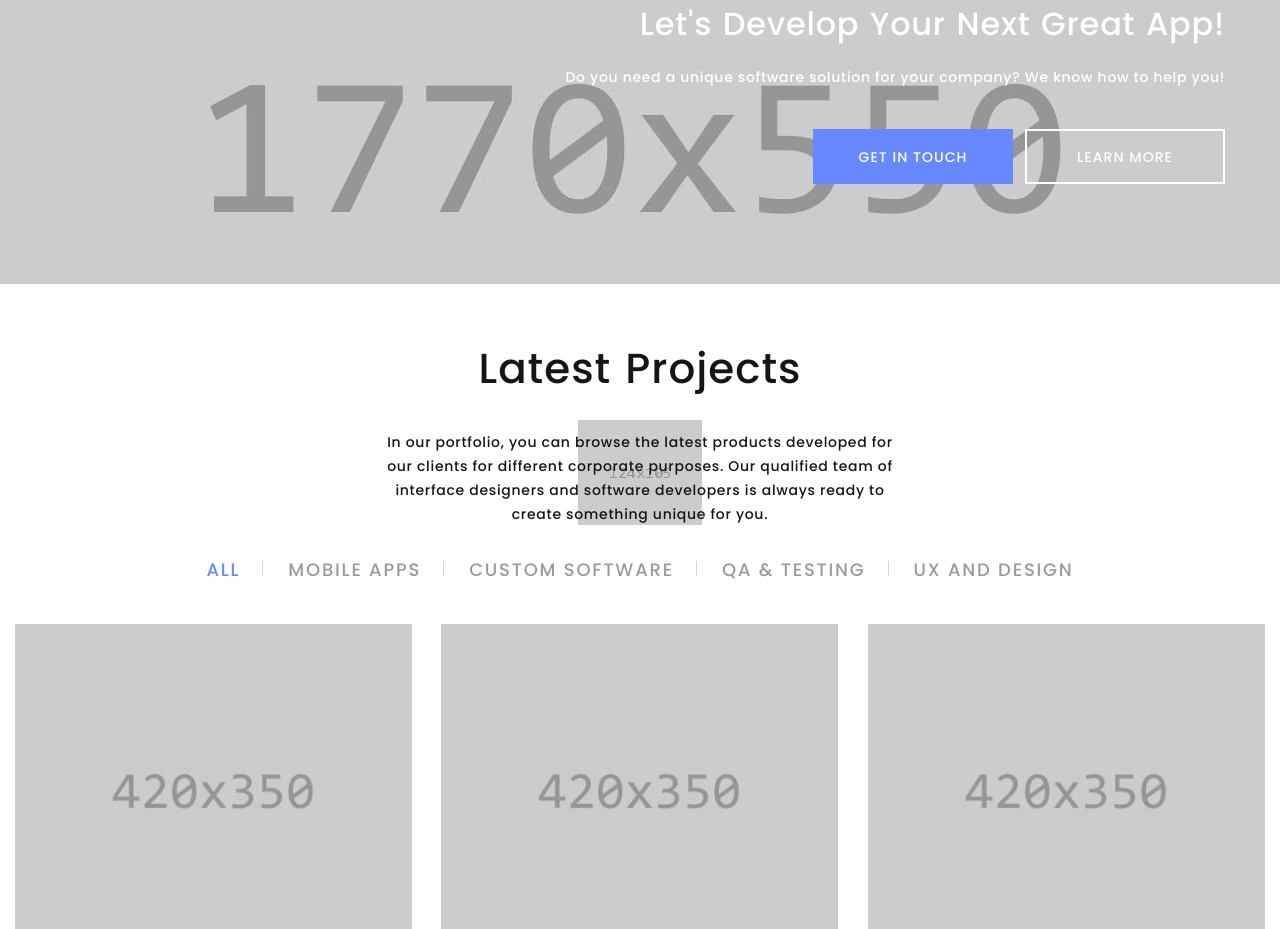
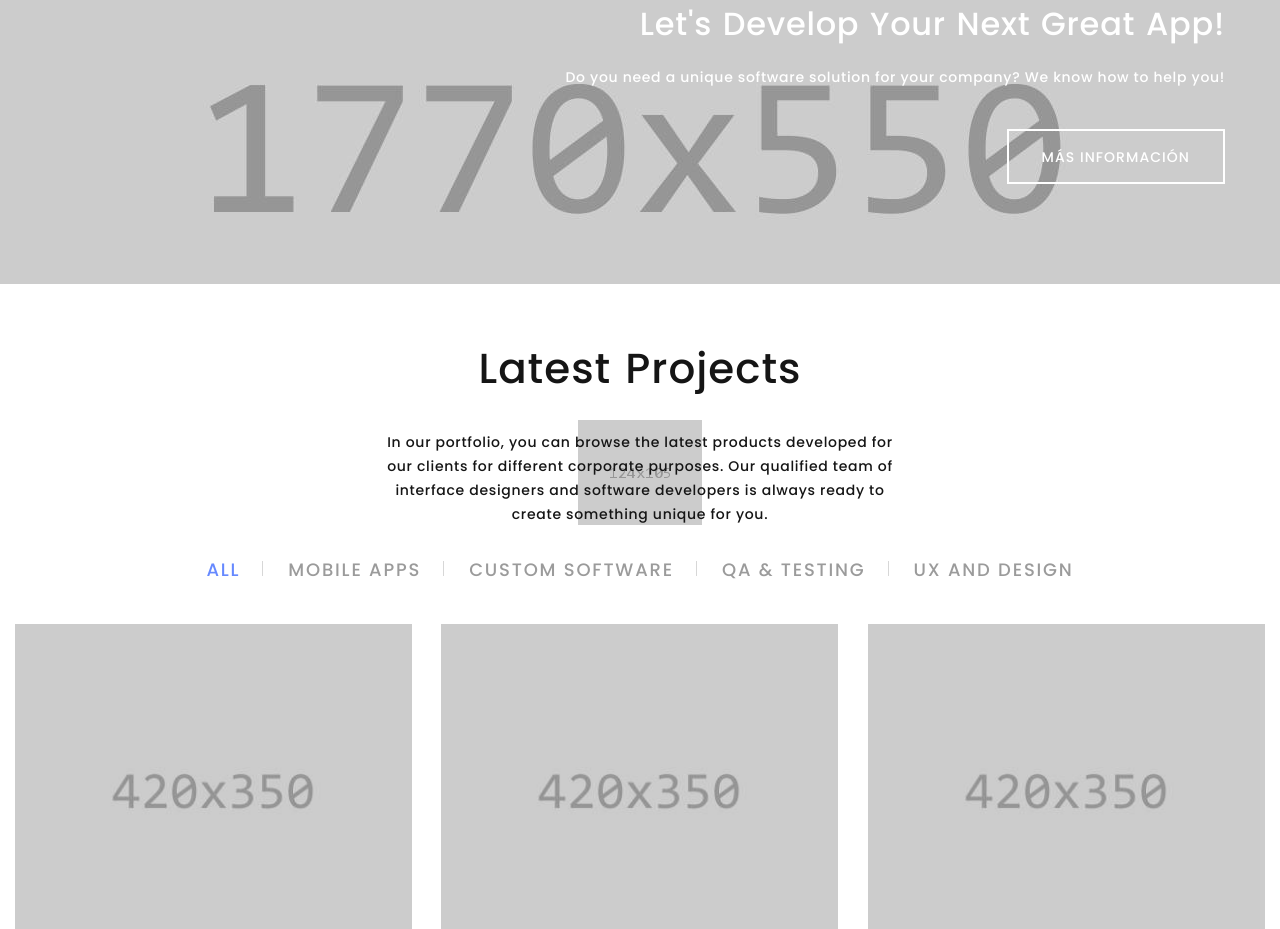
Before and after one commit to carloscaamal3/paginaPixel, a plain HTML site: page index.html in a window 1280 px wide. Shown: the part 1771-2700 px from the top of the page. Drawn offline with Linux system fonts and the light colour scheme; some packages are replaced by stand-ins of ours; animation ran at ten frames a second.

Commit message:
comento boton

```diff
--- a/index.html
+++ b/index.html
@@ -157,7 +157,9 @@
                 <div class="col-sm-7">
                   <h3 class="wow fadeInLeft">Let's Develop Your Next Great App!</h3>
                   <p>Do you need a unique software solution for your company? We know how to help you!</p>
-                  <div class="group-sm group-middle group justify-content-end"><a class="button button-primary button-ujarak" href="#modalCta" data-toggle="modal">Get in Touch</a><a class="button button-white-outline button-ujarak" href="#">Learn More</a></div>
+                  <div class="group-sm group-middle group justify-content-end">
+                    <!--<a class="button button-primary button-ujarak" href="#modalCta" data-toggle="modal">Get in Touch</a>-->
+                    <a class="button button-white-outline button-ujarak" href="#">Más información</a></div>
                 </div>
               </div>
             </div>
```
